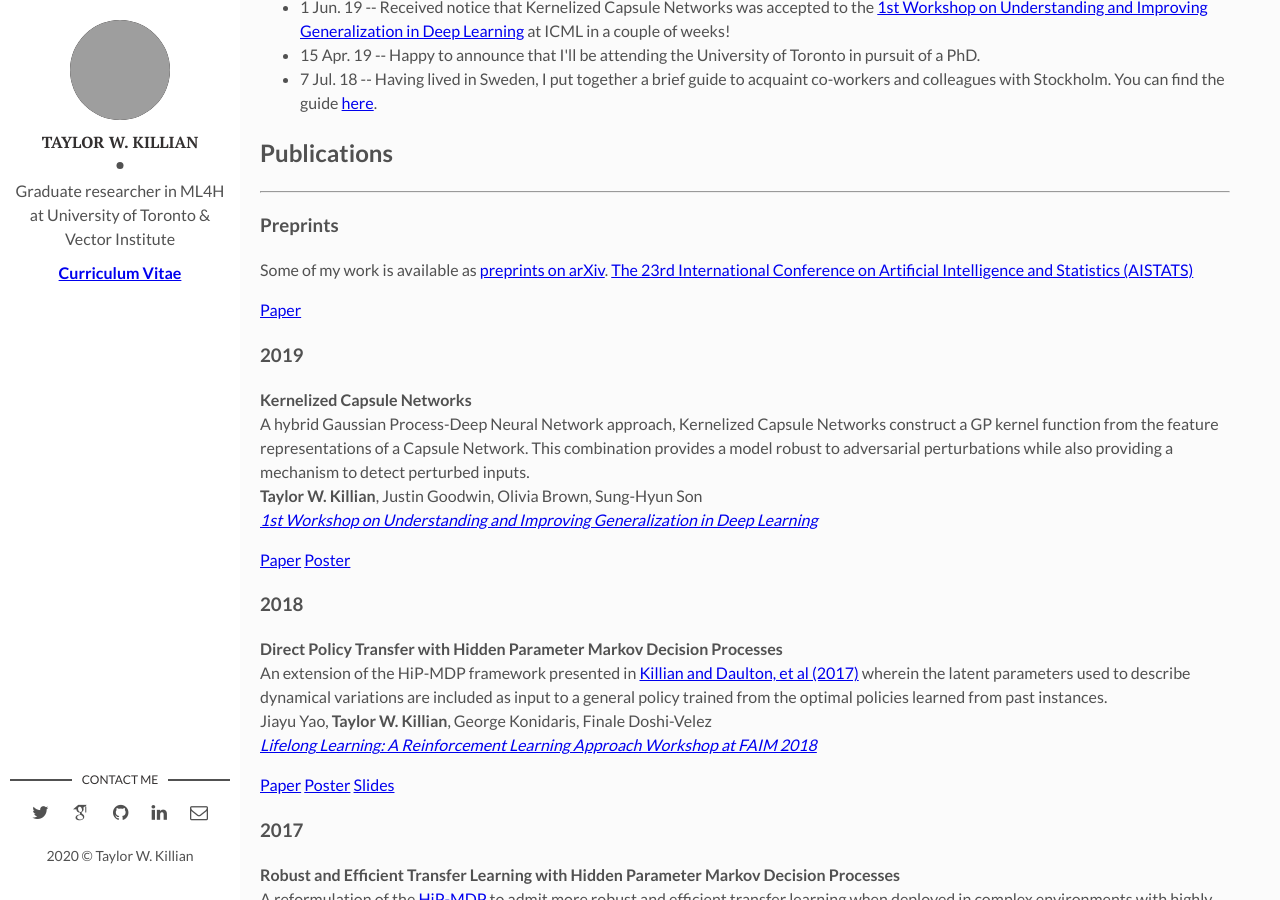
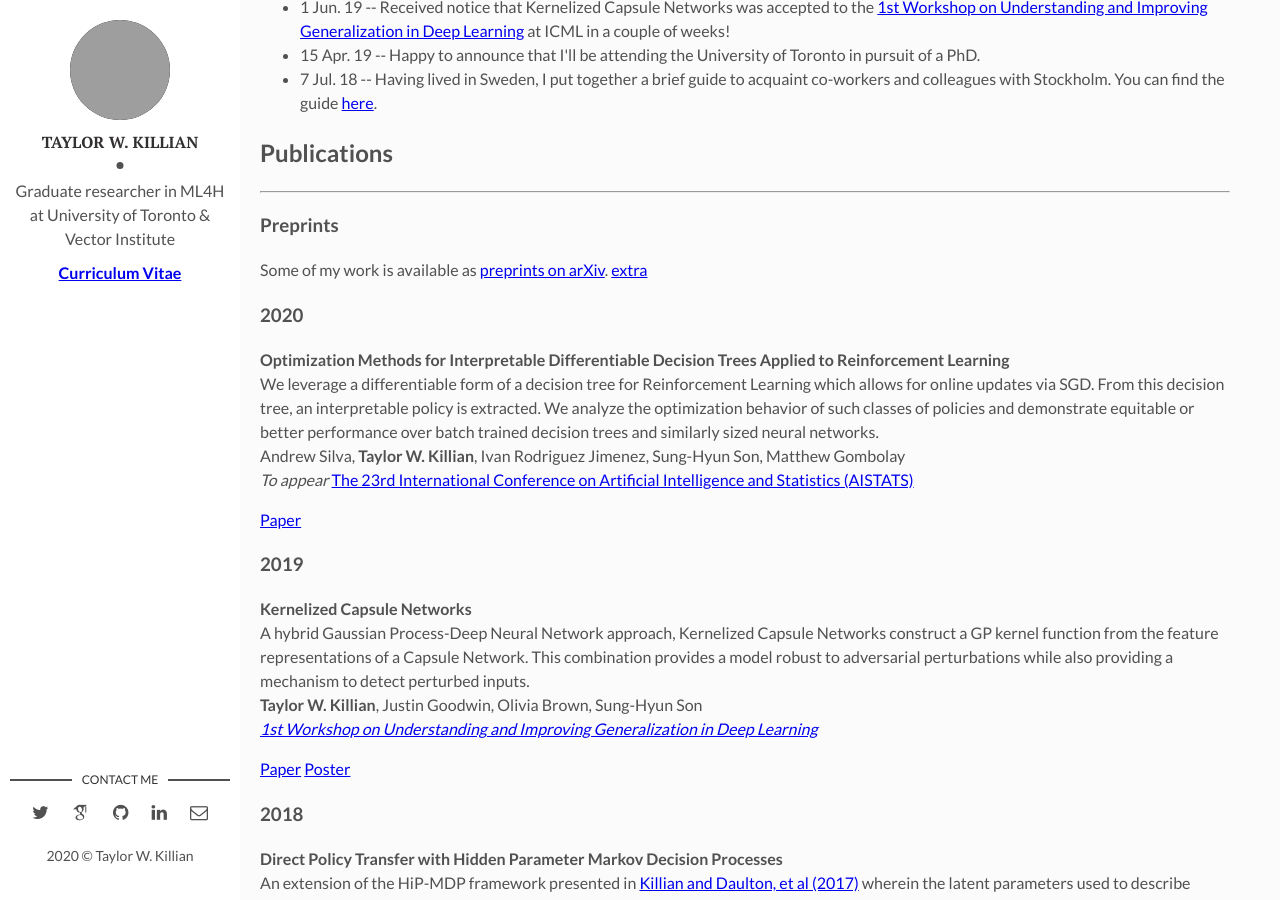
Before and after one commit to twkillian/twkillian.github.io, a Jekyll site: the page built from index.html, in a window 1280 px wide and 900 px high, scrolled down 567 px. Built offline with Jekyll 4.4.1, drawn with Linux system fonts in a browser that asks for light colours; nearby versions of some CDN libraries; some web fonts are replaced; the list of posts is cut into pages by our own code; grey boxes are pictures that could not be loaded.

```diff
--- a/index.html
+++ b/index.html
@@ -54,7 +54,7 @@
           <p>
           Some of my work is available as
           <a href="https://arxiv.org/a/Killian_T_1.html">preprints on arXiv</a>.
-	  <a href='/papers/KillianSubramanianFatemiGhassemi.pdf>extra</a>
+	  <a href='/papers/KillianSubramanianFatemiGhassemi.pdf' class='btn btn-default'>extra</a>
           </p>
           <h3>2020</h3>
           <p>
```
